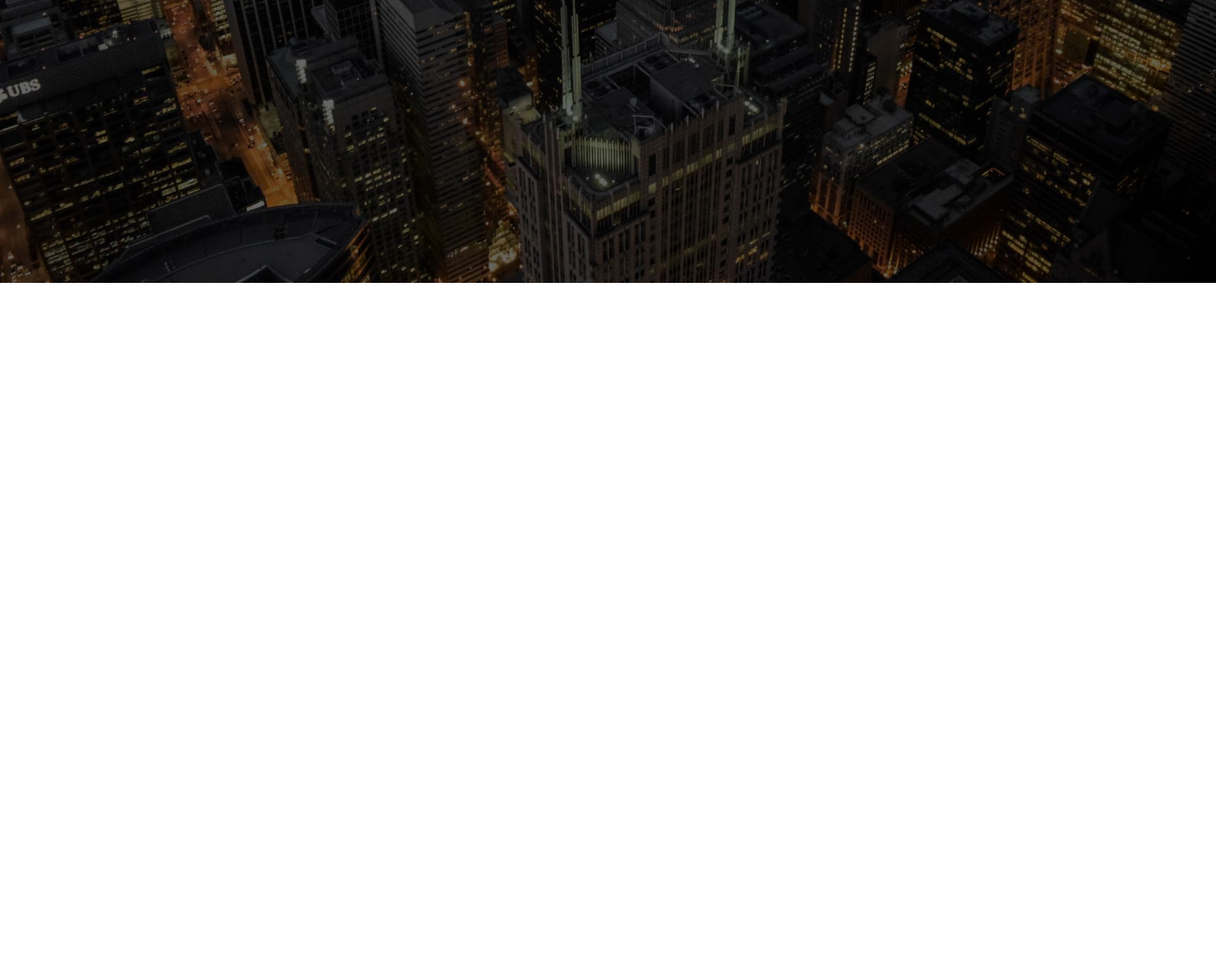
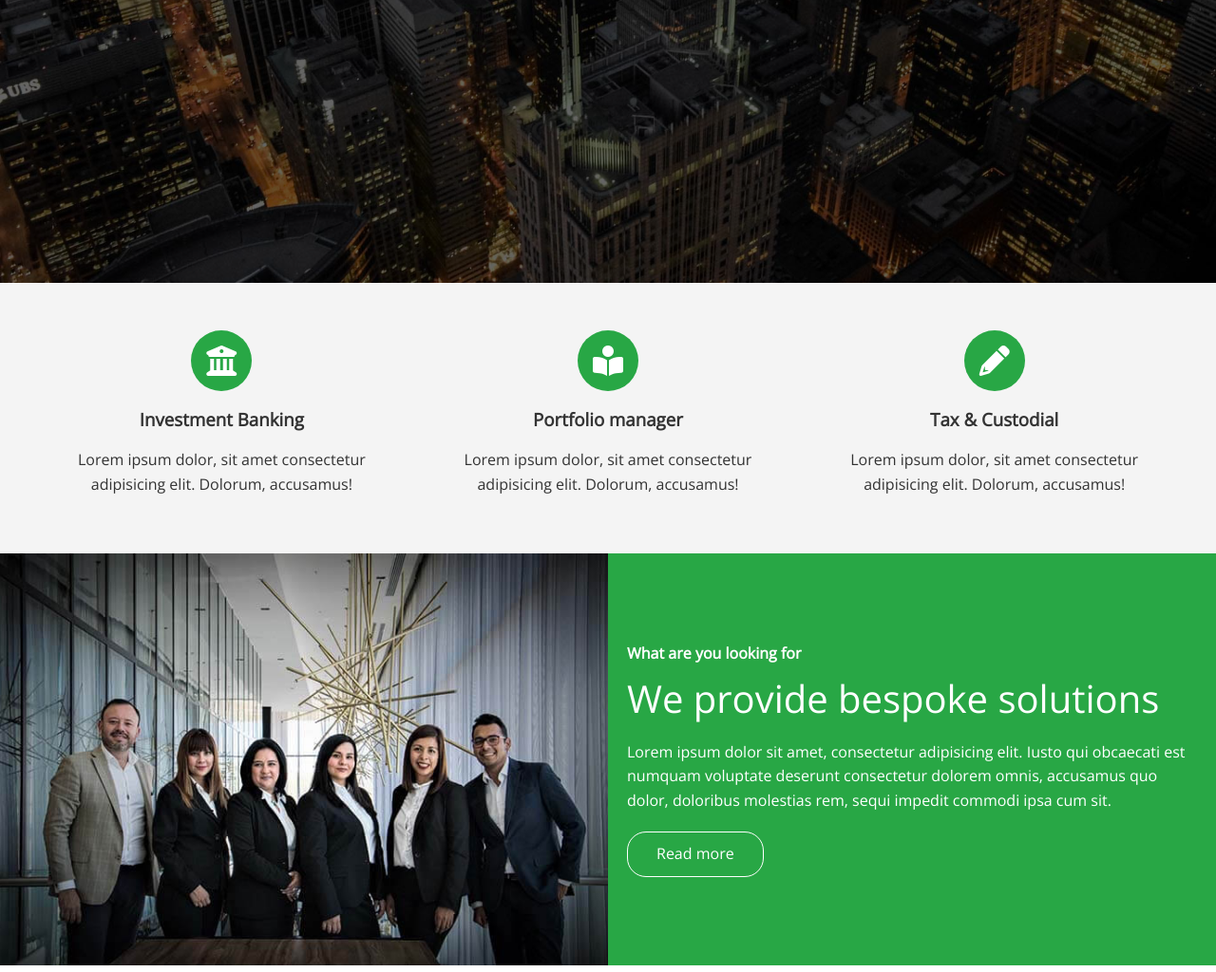
Before and after one commit to RadomirPetkov/EdgeLedger, a plain HTML site: page index.html in a window 1280 px wide. Shown: the part 502-1526 px from the top of the page at 95% size. Before the commit the page ends 800 px from the top, so only its background shows below. Drawn offline with nearby package versions, Linux system fonts and the light colour scheme.

Commit message:
add section 2

```diff
--- a/css/style.css
+++ b/css/style.css
@@ -108,9 +108,92 @@ img {
     left: 0;
     width: 100%;
     height: 100%;
-    background-color: rgb(0,0,0,0.6);
+    background-color: rgb(0, 0, 0, 0.6);
 }
 
-.hero *{
+.hero * {
     z-index: 10;
 }
+
+
+/* Icons */
+
+.icons {
+    padding: 30px;
+}
+
+.icons h3 {
+    font-weight: bold;
+    margin-bottom: 15px;
+}
+
+.icons i {
+    background-color: #28a745;
+    color: #fff;
+    padding: 1rem;
+    border-radius: 50%;
+    margin-bottom: 15px;
+}
+
+/* Flex items */
+
+.flex-items {
+    display: flex;
+    align-items: center;
+    justify-content: center;
+    text-align: center;
+    height: 100%;
+}
+
+.flex-items>div {
+    padding: 20px;
+}
+
+/* Flex columns */
+
+.flex-columns .row {
+    display: flex;
+    flex-direction: row;
+    flex-wrap: wrap;
+    width: 100%;
+
+}
+
+.flex-columns .column {
+    display: flex;
+    flex-direction: column;
+    flex-basis: 100%;
+    flex: 1;
+}
+
+.flex-columns .column .column-1,
+.flex-columns .column .column-2 {
+    height: 100%;
+}
+
+.flex-columns img {
+    width: 100%;
+    height: 100%;
+    object-fit: cover;
+}
+
+.flex-columns .column-2 {
+    display: flex;
+    flex-direction: column;
+    align-items: flex-start;
+    justify-content: center;
+    padding: 20px;
+}
+
+.flex-columns h2 {
+    font-size: 40px;
+    font-weight: 100;
+}
+
+.flex-columns h4 {
+    margin-bottom: 10px;
+}
+
+.flex-columns p{
+    margin: 20px 0;
+}
--- a/css/ulitities.css
+++ b/css/ulitities.css
@@ -1,10 +1,10 @@
 /* Text colors */
 
-.text-primary{
+.text-primary {
     color: #28a745;
 }
 
-.text-secondary{
+.text-secondary {
     color: #0284d0;
 }
 
@@ -19,26 +19,35 @@ border: none;
     border-radius: 20px;
 }
 
-.btn:hover{
+.btn:hover {
     opacity: 0.9;
 }
 
-.btn-primary {
+.btn-primary,
+.bg-primary {
     background-color: #28a745;
     color: #fff;
 }
 
-.btn-secondary{
+.btn-secondary,
+.bg-secondary {
     background-color: #0284d0;
     color: #fff;
 }
 
-.btn-dark {
+.btn-dark,
+.bg-dark {
     background-color: #333;
     color: #fff;
 }
 
-.btn-light {
+.btn-light,
+.bg-light {
     background-color: #f4f4f4;
     color: #333;
 }
+
+.btn-outline {
+    background-color: transparent;
+    border: 1px solid #fff;
+}
--- a/index.html
+++ b/index.html
@@ -37,6 +37,67 @@
             <a href="#about" class="btn"><i class="fas fa-chevron-right"></i> Read more</a>
         </div>
     </header>
+
+
+
+    <main>
+
+        <!-- About: icons -->
+        <section id="about" class="icons bg-light">
+            <div class="flex-items">
+                <div><i class="fas fa-university fa-2x"></i>
+                    <div>
+                        <h3>Investment Banking</h3>
+                        <p>Lorem ipsum dolor, sit amet consectetur adipisicing elit. Dolorum, accusamus!</p>
+                    </div>
+                </div>
+
+
+
+                <div><i class="fas fa-book-reader fa-2x"></i>
+                    <div>
+                        <h3>Portfolio manager</h3>
+                        <p>Lorem ipsum dolor, sit amet consectetur adipisicing elit. Dolorum, accusamus!</p>
+                    </div>
+                </div>
+
+
+
+
+                <div><i class="fas fa-pencil-alt fa-2x"></i>
+                    <div>
+                        <h3>Tax & Custodial</h3>
+                        <p>Lorem ipsum dolor, sit amet consectetur adipisicing elit. Dolorum, accusamus!</p>
+                    </div>
+                </div>
+            </div>
+        </section>
+
+        <!-- About: Solutions -->
+        <section class="solutions flex-columns">
+            <div class="row">
+                <div class="column">
+                    <div class="column-1">
+                        <img src="./image/home/people.jpg" alt="">
+                    </div>
+                </div>
+
+
+                <div class="column">
+                    <div class="column-2 bg-primary">
+                        <h4>What are you looking for</h4>
+                        <h2>We provide bespoke solutions</h2>
+                        <p>Lorem ipsum dolor sit amet, consectetur adipisicing elit. Iusto qui obcaecati est numquam
+                            voluptate deserunt consectetur dolorem omnis, accusamus quo dolor, doloribus molestias rem,
+                            sequi impedit commodi ipsa cum sit.</p>
+                        <a href="#" class="btn btn-outline">
+                            <i class="fas fa-chevron"></i>Read more
+                        </a>
+                    </div>
+                </div>
+            </div>
+        </section>
+    </main>
 </body>
 
 </html>
```
Lines whose indentation alone changed are shown as unchanged.
